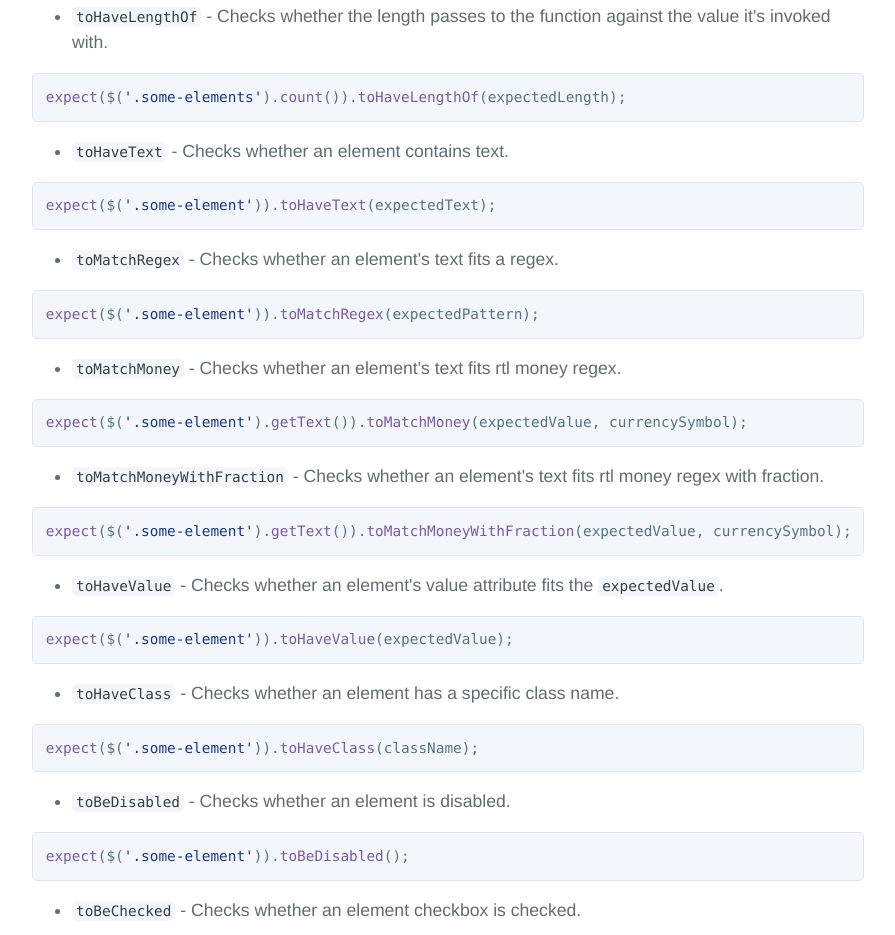
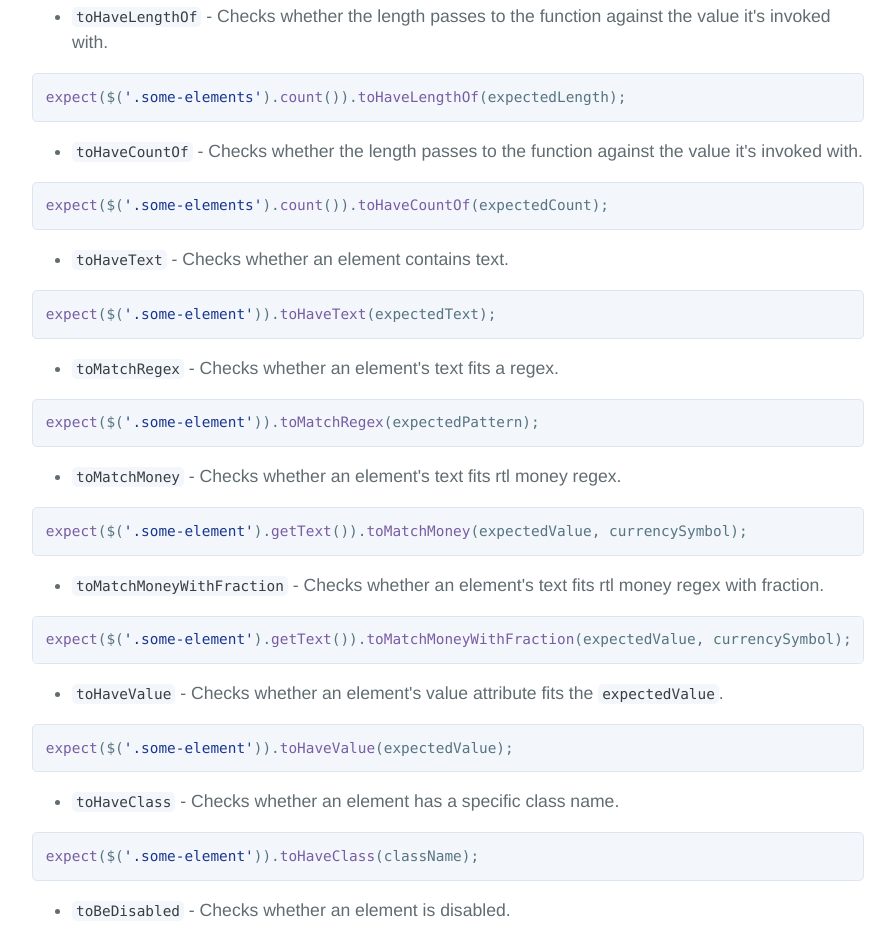
Before and after one commit to wix-incubator/protractor-helpers, a plain HTML site: page index.html in a window 1280 px wide. Shown: the part 4044-4979 px from the top of the page, without its empty margins (192-1087 px from the left). Drawn offline with Linux system fonts and the light colour scheme; a web font is replaced by a local one.

Commit message:
Added toHaveCountOf

```diff
--- a/index.html
+++ b/index.html
@@ -303,6 +303,16 @@
 
   <ul>
     <li>
+      <code>toHaveCountOf</code> - Checks whether the length passes to the function against the value it's invoked with.
+    </li>
+  </ul>
+
+  <div class="highlight highlight-source-js">
+    <pre><span class="pl-en">expect</span>($(<span class="pl-s"><span class="pl-pds">'</span>.some-elements<span class="pl-pds">'</span></span>).<span class="pl-en">count</span>()).<span class="pl-en">toHaveCountOf</span>(expectedCount);</pre>
+  </div>
+
+  <ul>
+    <li>
       <code>toHaveText</code> - Checks whether an element contains text.
     </li>
   </ul>
```
